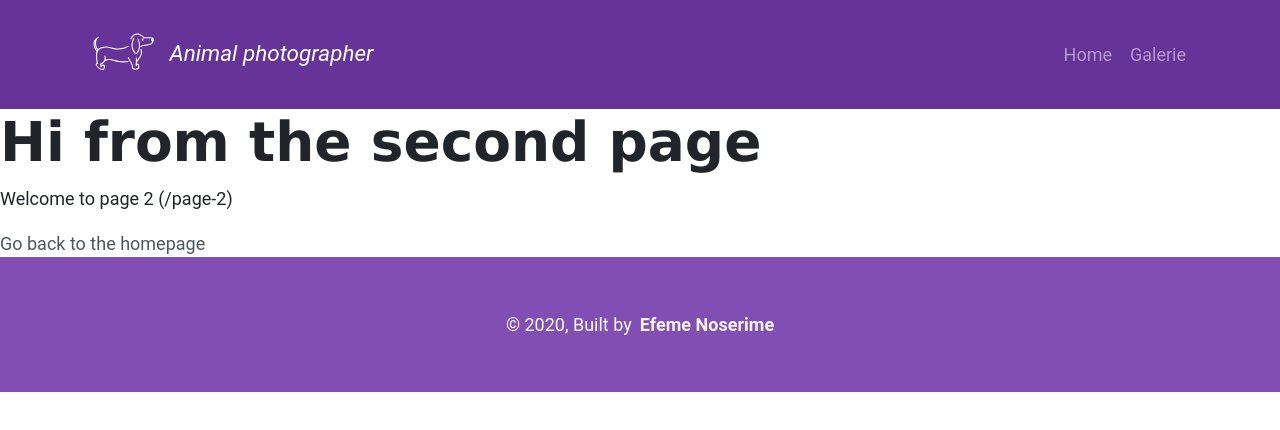
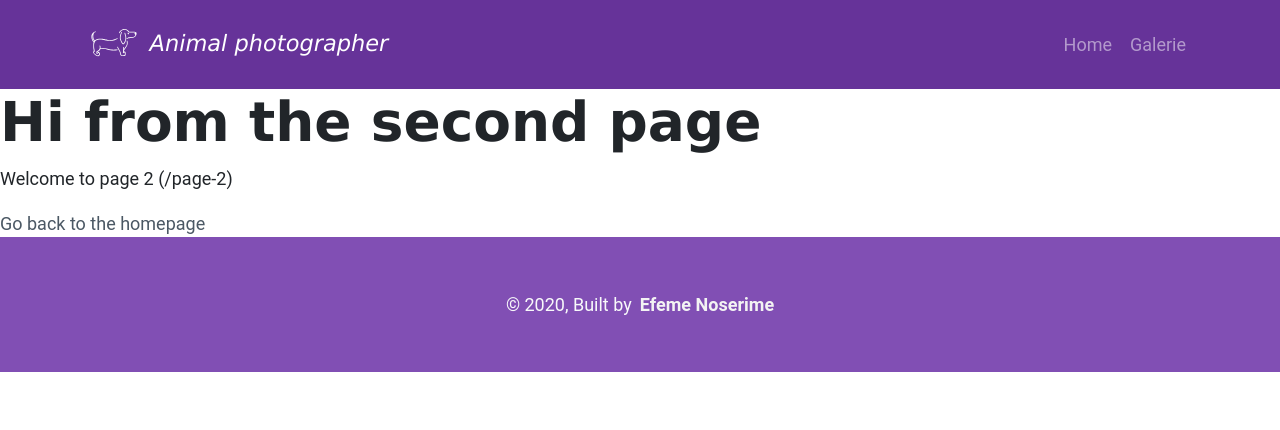
Before and after one commit to efemenoserime/animal-photographer-portfolio, a Gatsby site: page /page-2 in a window 1280 px wide. Built offline with nearby package versions, Linux system fonts and the light colour scheme; Gatsby itself is replaced by a stand-in of ours; a web font is replaced by a local one.

Commit message:
Change layout of navbar to pickup defined global styles

```diff
--- a/src/components/header.jsx
+++ b/src/components/header.jsx
@@ -9,6 +9,7 @@ import NavLink from "./NavLink";
 const Header = ({ siteTitle }) => {
   return (
     <Navbar
+      id="main-nav"
       collapseOnSelect
       variant="dark"
       expand="lg"
@@ -29,10 +30,11 @@ const Header = ({ siteTitle }) => {
             <img
               src={logo}
               alt={`${siteTitle} logo`}
-              width="80px"
+              width="60px"
               className="mb-0 mr-1"
             />
-            {siteTitle}{" "}
+
+            <span id="site-title">{siteTitle}</span>
           </NavLink>
         </Navbar.Brand>
         <Toggler
@@ -46,6 +48,7 @@ const Header = ({ siteTitle }) => {
               className="nav-link"
               to="/"
               paintDrip
+              hex="#3D314A"
               duration={1.5}
               activeStyle={{
                 color: "rgba(255, 255, 255, .95)",
```
